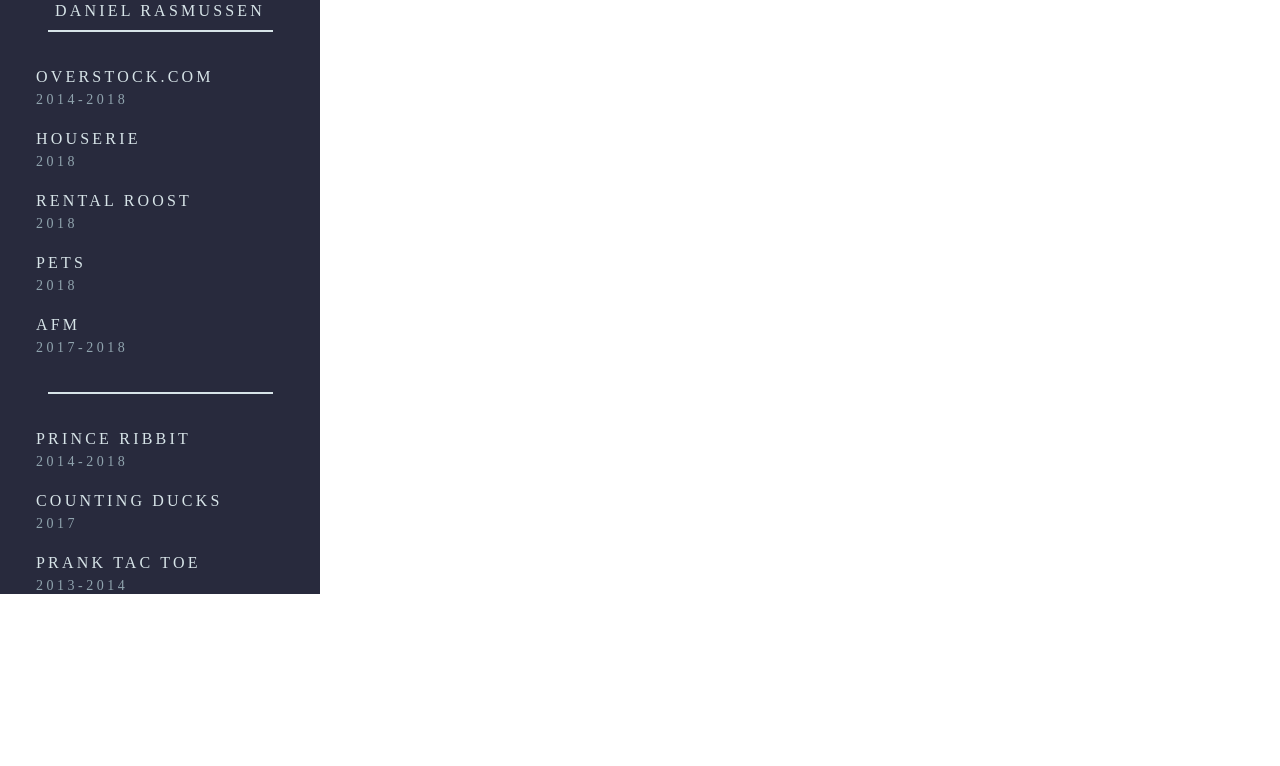
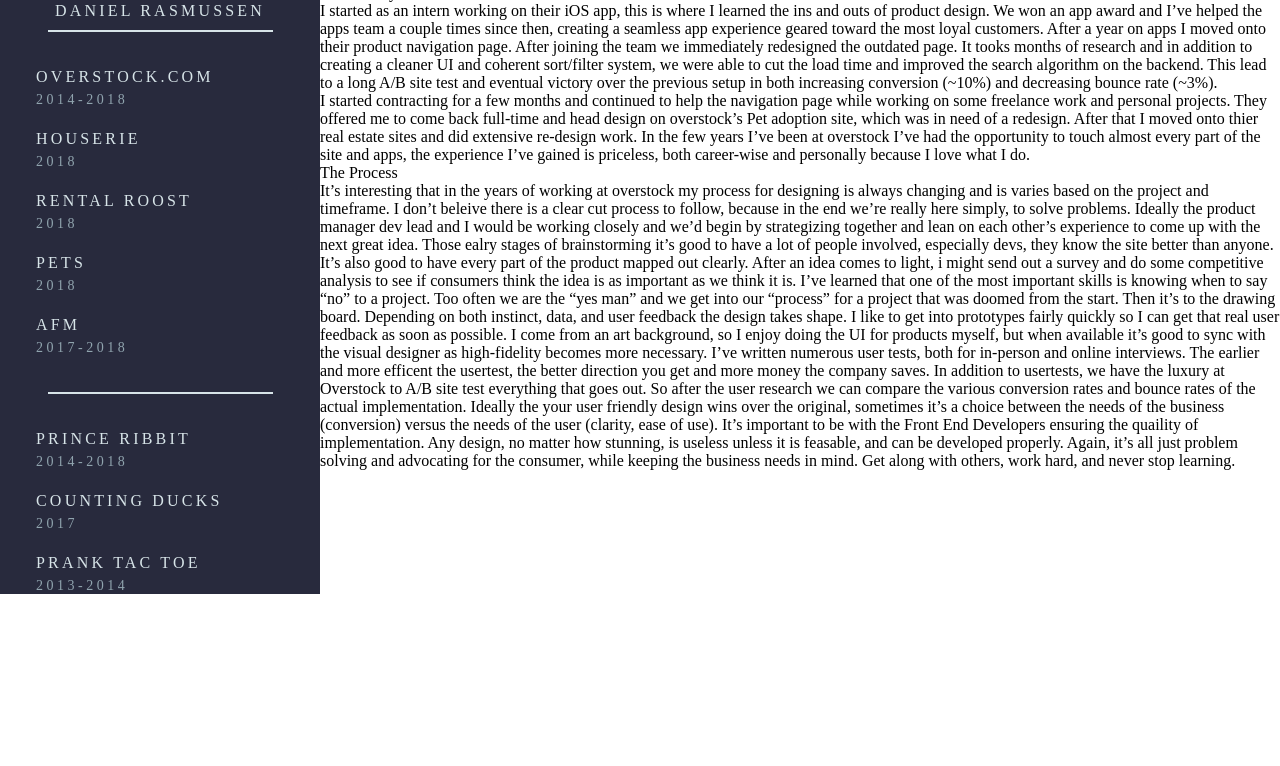
Before and after one commit to mariolo1985/drassy, a React app: page src/index.html in a window 1280 px wide. Shown: the part 34-800 px from the top of the page. Built offline with nearby package versions, Linux system fonts and the light colour scheme; files whose address does not match are found by name.

Commit message:
added content

```diff
--- a/src/index.html
+++ b/src/index.html
@@ -16,7 +16,67 @@
 <body>
     <div class='main-container clear'>
         <div id='menu-container' class='menu-container'></div>
-          <div class='content-container'></div>
+        <div class='content-container'>
+            <div id='content-menu' class='content-menu'></div>
+            <div class='content-main'>
+                <div class='content-heading'>
+                    <img alt='Overstock.com' class='content-img' src='/images/logo_overstock.png' />
+                    <a class='content-link' href='https://www.overstock.com'>https://www.overstock.com</a>
+                </div>
+                <div class='content-paragraph'>
+                    <div class='content-header'>The History</div>
+                    <div class='content'>
+                        I started as an intern working on their iOS app, this is where I learned the ins and outs of product design. We won an app
+                        award and I’ve helped the apps team a couple times since then, creating a seamless app experience
+                        geared toward the most loyal customers. After a year on apps I moved onto their product navigation
+                        page. After joining the team we immediately redesigned the outdated page. It tooks months of research
+                        and in addition to creating a cleaner UI and coherent sort/filter system, we were able to cut the
+                        load time and improved the search algorithm on the backend. This lead to a long A/B site test and
+                        eventual victory over the previous setup in both increasing conversion (~10%) and decreasing bounce
+                        rate (~3%).
+                    </div>
+                </div>
+                <div class='content-paragraph'>
+                    <div class='content'>
+                        I started contracting for a few months and continued to help the navigation page while working on some freelance work and
+                        personal projects. They offered me to come back full-time and head design on overstock’s Pet adoption
+                        site, which was in need of a redesign. After that I moved onto thier real estate sites and did extensive
+                        re-design work. In the few years I’ve been at overstock I’ve had the opportunity to touch almost
+                        every part of the site and apps, the experience I’ve gained is priceless, both career-wise and personally
+                        because I love what I do.
+                    </div>
+                </div>
+                <div class='content-paragraph'>
+                    <div class='content-header'>The Process</div>
+                    <div class='content'>
+                        It’s interesting that in the years of working at overstock my process for designing is always changing and is varies based
+                        on the project and timeframe. I don’t beleive there is a clear cut process to follow, because in
+                        the end we’re really here simply, to solve problems. Ideally the product manager dev lead and I would
+                        be working closely and we’d begin by strategizing together and lean on each other’s experience to
+                        come up with the next great idea. Those ealry stages of brainstorming it’s good to have a lot of
+                        people involved, especially devs, they know the site better than anyone. It’s also good to have every
+                        part of the product mapped out clearly. After an idea comes to light, i might send out a survey and
+                        do some competitive analysis to see if consumers think the idea is as important as we think it is.
+                        I’ve learned that one of the most important skills is knowing when to say “no” to a project. Too
+                        often we are the “yes man” and we get into our “process” for a project that was doomed from the start.
+                        Then it’s to the drawing board. Depending on both instinct, data, and user feedback the design takes
+                        shape. I like to get into prototypes fairly quickly so I can get that real user feedback as soon
+                        as possible. I come from an art background, so I enjoy doing the UI for products myself, but when
+                        available it’s good to sync with the visual designer as high-fidelity becomes more necessary. I’ve
+                        written numerous user tests, both for in-person and online interviews. The earlier and more efficent
+                        the usertest, the better direction you get and more money the company saves. In addition to usertests,
+                        we have the luxury at Overstock to A/B site test everything that goes out. So after the user research
+                        we can compare the various conversion rates and bounce rates of the actual implementation. Ideally
+                        the your user friendly design wins over the original, sometimes it’s a choice between the needs of
+                        the business (conversion) versus the needs of the user (clarity, ease of use). It’s important to
+                        be with the Front End Developers ensuring the quaility of implementation. Any design, no matter how
+                        stunning, is useless unless it is feasable, and can be developed properly. Again, it’s all just problem
+                        solving and advocating for the consumer, while keeping the business needs in mind. Get along with
+                        others, work hard, and never stop learning.
+                    </div>
+                </div>
+            </div>
+        </div>
     </div>
 
 
```
Lines whose indentation alone changed are shown as unchanged.
